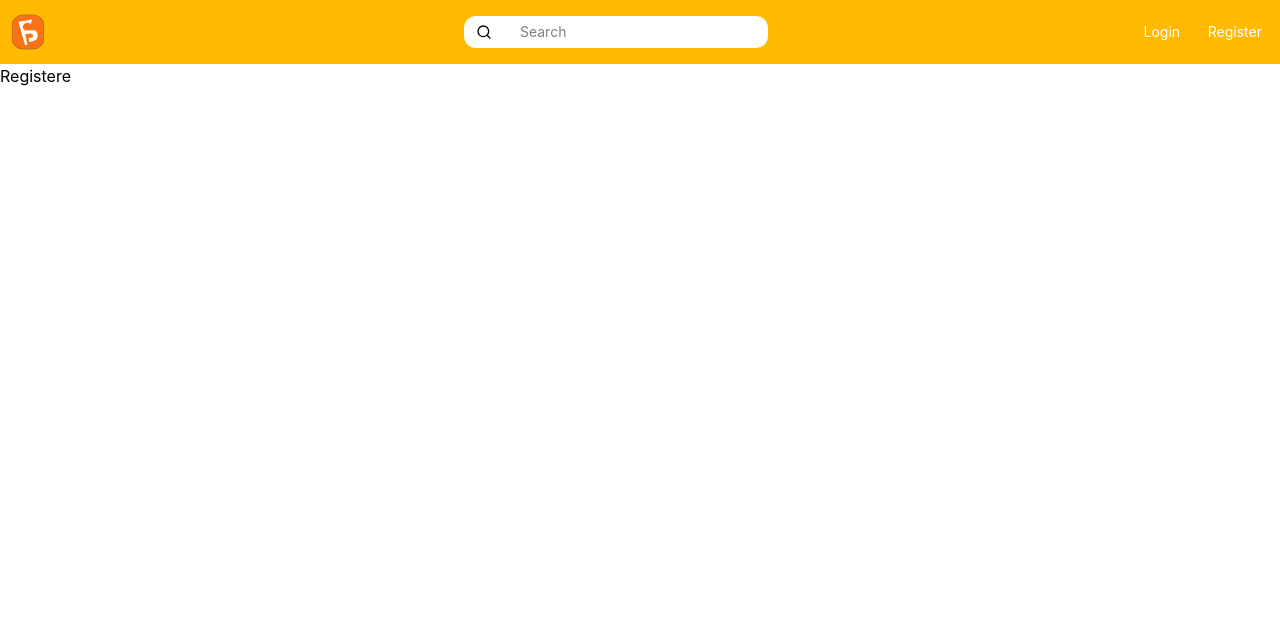
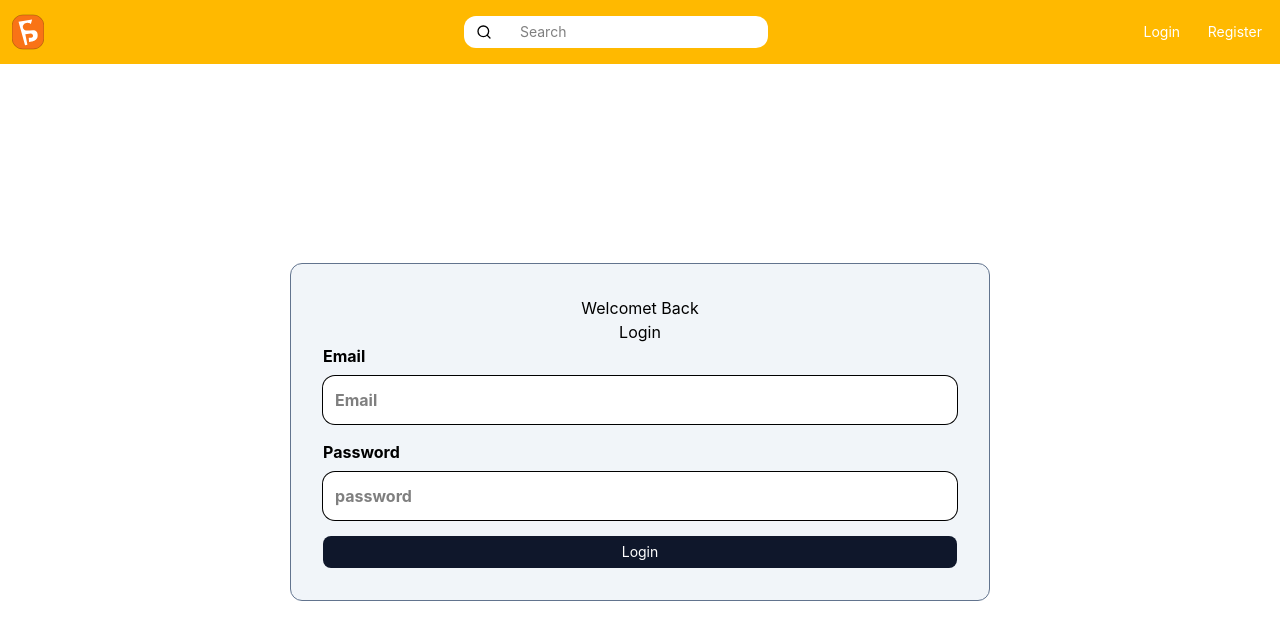
Before and after one commit to pjayaprakash072-jp/FoodStack_Client, a React (Vite) app: page /register in a window 1280 px wide. Shown: the top 640 px of the page. Built offline with nearby package versions, Linux system fonts and the light colour scheme; no server answers.

Commit message:
Login Styles completed

```diff
--- a/src/components/Navbar/Navbar.jsx
+++ b/src/components/Navbar/Navbar.jsx
@@ -38,10 +38,10 @@ const Navbar = ({ openSidebar }) => {
         ) : (
           <>
           <NavLink to="/login">
-            <button className="nav-bar-right-button button primary">Login</button>
+            <button className="nav-bar-right-button button login">Login</button>
           </NavLink>
           <NavLink to="/register">
-            <button className="nav-bar-right-button button secondary">Register</button>
+            <button className="nav-bar-right-button button login">Register</button>
           </NavLink>
           </>
         )}
--- a/src/index.css
+++ b/src/index.css
@@ -77,18 +77,30 @@ left:0;
 that means entire screen. */
 
 .button{
-  @apply w-fit h-fit p-1 md:p-1.5 text-[12px] md:text-sm rounded-lg
+  @apply w-full
+  h-fit
+  p-1 md:p-1.5
+  text-[12px] md:text-sm
+  rounded-lg
 }
-.button.primary,
-.button.secondary
-{
+.button.login{
   @apply
   bg-white text-black
   md:bg-transparent md:text-white
   md:hover:bg-white md:hover:text-black
   transition-colors duration-300 ease-in-out
+
 }
-
+.button.primary
+{
+  @apply
+  bg-slate-900 hover:bg-slate-700
+  text-white
+}
+.button.secondary{
+  @apply
+  bg-slate-200 hover:bg-slate-500 text-black
+}
 .search{
   @apply
   max-w-60 md:max-w-80
@@ -109,13 +121,48 @@ that means entire screen. */
 }
 .content{
   @apply w-screen
-}
-.page{
-  @apply w-full p-6 bg-red-500
+  flex
 }
 .auth-page{
-  @apply min-h-[clac(100vh-4rem)] bg-amber-300
+  @apply w-full min-h-[calc(100vh-4rem)]
+  flex-1 bg-white
+  grid
+  place-items-center
+  p-6
 }
 .auth-card{
-  @apply p-4
+  @apply
+  min-w-0
+  w-full
+  max-w-117.5
+  bg-slate-100
+  border border-slate-500
+  rounded-xl
+  p-8
 }
+.auth-card.wide{
+  @apply max-w-175
+}
+.head h1 , .head p{
+  @apply
+  text-center
+}
+.form{
+  @apply grid gap-4
+}
+/* .grid-2{
+  @apply grid-cols-2
+} */
+.form label{
+  @apply grid
+  gap-2 font-bold
+}
+.form input{
+  @apply w-full
+  px-3 py-3
+  bg-white
+  outline-none
+  rounded-xl
+  ring-1
+  focus:ring-2 focus:ring-black
+}
--- a/src/pages/Auth/Login.jsx
+++ b/src/pages/Auth/Login.jsx
@@ -4,7 +4,7 @@ const Login = () => {
     // <div>login
     //     <button className="button border-2 border-red-500 hover:bg-amber-950 hover:text-white" onClick={()=>{localStorage.setItem("user_token","abc")}}>add token</button>
     // </div>
-    <div className="page">
+
       <div className="auth-page">
         <div className="auth-card">
           <div className="head">
@@ -26,11 +26,10 @@ const Login = () => {
               placeholder="password"
               />
             </label>
-            <button className="button" type="submit">Login</button>
+            <button className="button primary" type="submit">Login</button>
           </form>
         </div>
       </div>
-    </div>
   )
 }
 
--- a/src/pages/Auth/Register.jsx
+++ b/src/pages/Auth/Register.jsx
@@ -1,7 +1,31 @@
 
 const Registere = () => {
   return (
-    <div>Registere</div>
+      <div className="auth-page">
+        <div className="auth-card wide">
+          <div className="head">
+            <h1>Welcomet Back</h1>
+            <p>Login</p>
+          </div>
+          <form className="form grid-2">
+            <label>
+              Email
+              <input
+              type="Email"
+              placeholder="Email"
+              />
+            </label>
+            <label>
+              Password
+              <input
+              type="password"
+              placeholder="password"
+              />
+            </label>
+            <button className="button primary" type="submit">Login</button>
+          </form>
+        </div>
+      </div>
   )
 }
 
```
